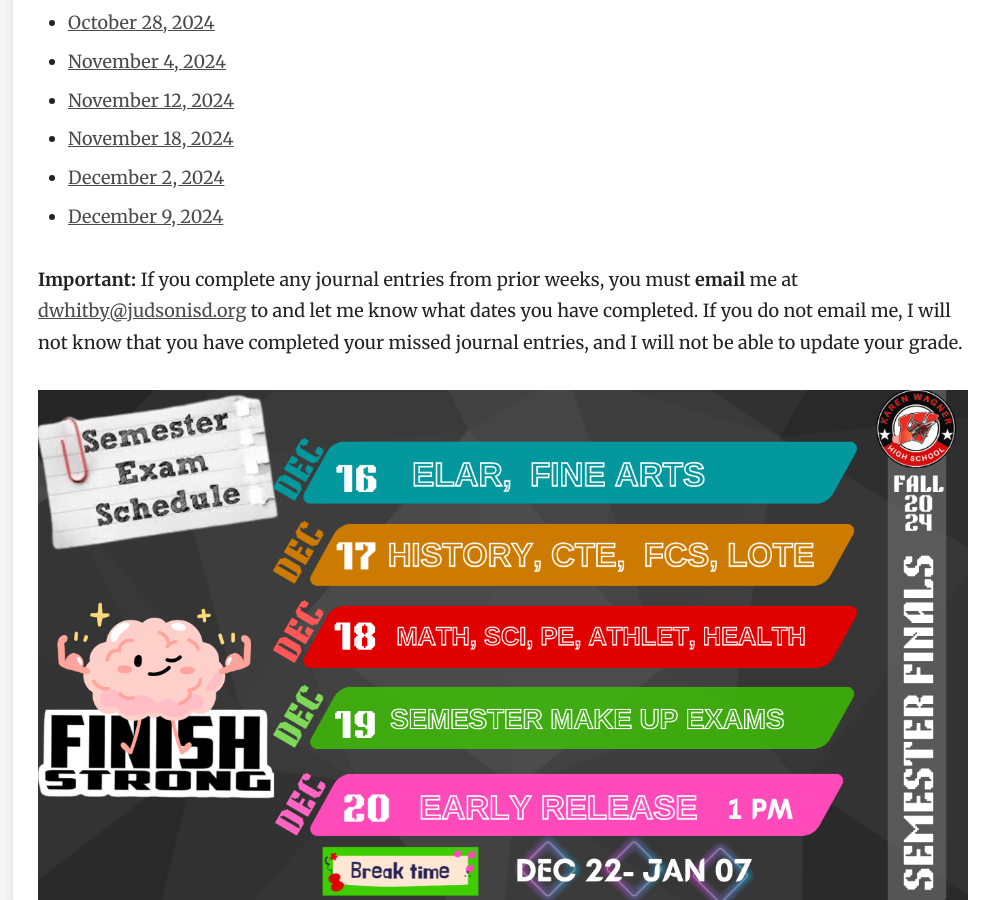
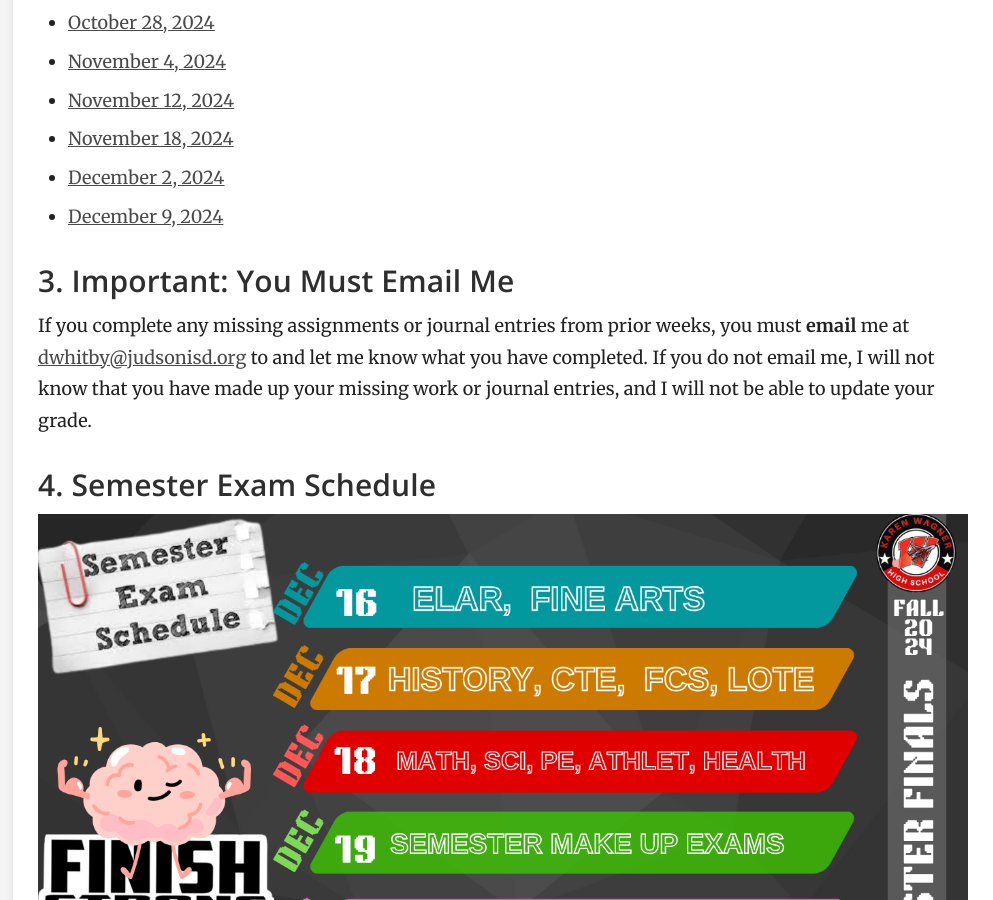
Before and after one commit to mswhitby/classroom, a Jekyll site: the page built from _docs/classes/3rd.md, in a window 1280 px wide and 900 px high, scrolled down 1133 px. Shown: the whole window, without its empty margins (287-1280 px from the left). Built offline with Jekyll 4.4.1, drawn with Linux system fonts in a browser that asks for light colours.

Commit message:
Updated lessons

```diff
--- a/_docs/classes/3rd.md
+++ b/_docs/classes/3rd.md
@@ -39,10 +39,13 @@ You can find all assigned journal prompts [here](https://github.com/mswhitby/cla
 - [December 2, 2024](https://github.com/mswhitby/classroom/blob/main/_docs/resources/journal.md#december-2-2024)
 - [December 9, 2024](https://github.com/mswhitby/classroom/blob/main/_docs/resources/journal.md#december-9-2024)
 
-**Important:** If you complete any journal entries from prior weeks, you must **email** me at <dwhitby@judsonisd.org> to and let me know what dates you have completed. If you do not email me, I will not know that you have completed your missed journal entries, and I will not be able to update your grade.
+### 3. Important: You Must Email Me
+
+If you complete any missing assignments or journal entries from prior weeks, you must **email** me at <dwhitby@judsonisd.org> to and let me know what you have completed. If you do not email me, I will not know that you have made up your missing work or journal entries, and I will not be able to update your grade.
+
+### 4. Semester Exam Schedule
 
 ![alt text](../../media/2024_exams_wide.png)
-
 
 ----
 
```
